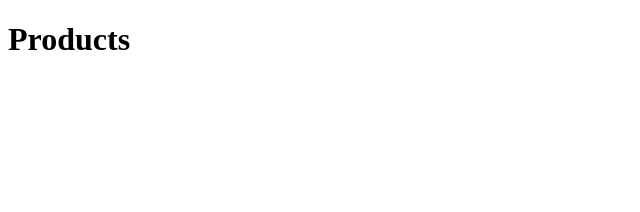
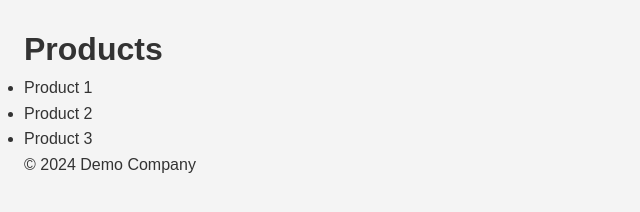
Before and after one commit to alce65/indra-03-11-demo-01, a plain HTML site: page docs/products/index.html in a window 1280 px wide. Shown: the whole page, without its empty margins (0-640 px from the left). Drawn offline with Linux system fonts and the light colour scheme.

Commit message:
Uptade products page

```diff
--- /dev/null
+++ b/docs/products/index.css
@@ -0,0 +1,13 @@
+* {
+    margin: 0;
+    padding: 0;
+    box-sizing: border-box;
+}
+
+body {
+    font-family: Arial, sans-serif;
+    line-height: 1.6;
+    background-color: #f4f4f4;
+    color: #333;
+    padding: 1.5rem;
+}
--- a/docs/products/index.html
+++ b/docs/products/index.html
@@ -4,10 +4,21 @@
     <meta charset="UTF-8">
     <meta name="viewport" content="width=device-width, initial-scale=1.0">
     <title>Products</title>
+    <link rel="stylesheet" href="./index.css">
+    <script src="./index.js" defer type="module"></script>
 </head>
 <body>
     <h1>Products</h1>
-
-
+    <ul id="product-list">
+        <li>Product 1</li>
+        <li>Product 2</li>
+        <li>Product 3</li>
+    </ul>
+    <div id="product-details">
+        <!-- Product details will be displayed here -->
+    </div>
+    <footer>
+        <p>&copy; 2024 Demo Company</p>
+    </footer>
 </body>
 </html>
--- a/docs/products/index.js
+++ b/docs/products/index.js
@@ -0,0 +1 @@
+console.log("Loading products");
```
Also changed, not shown: 1 other file.
